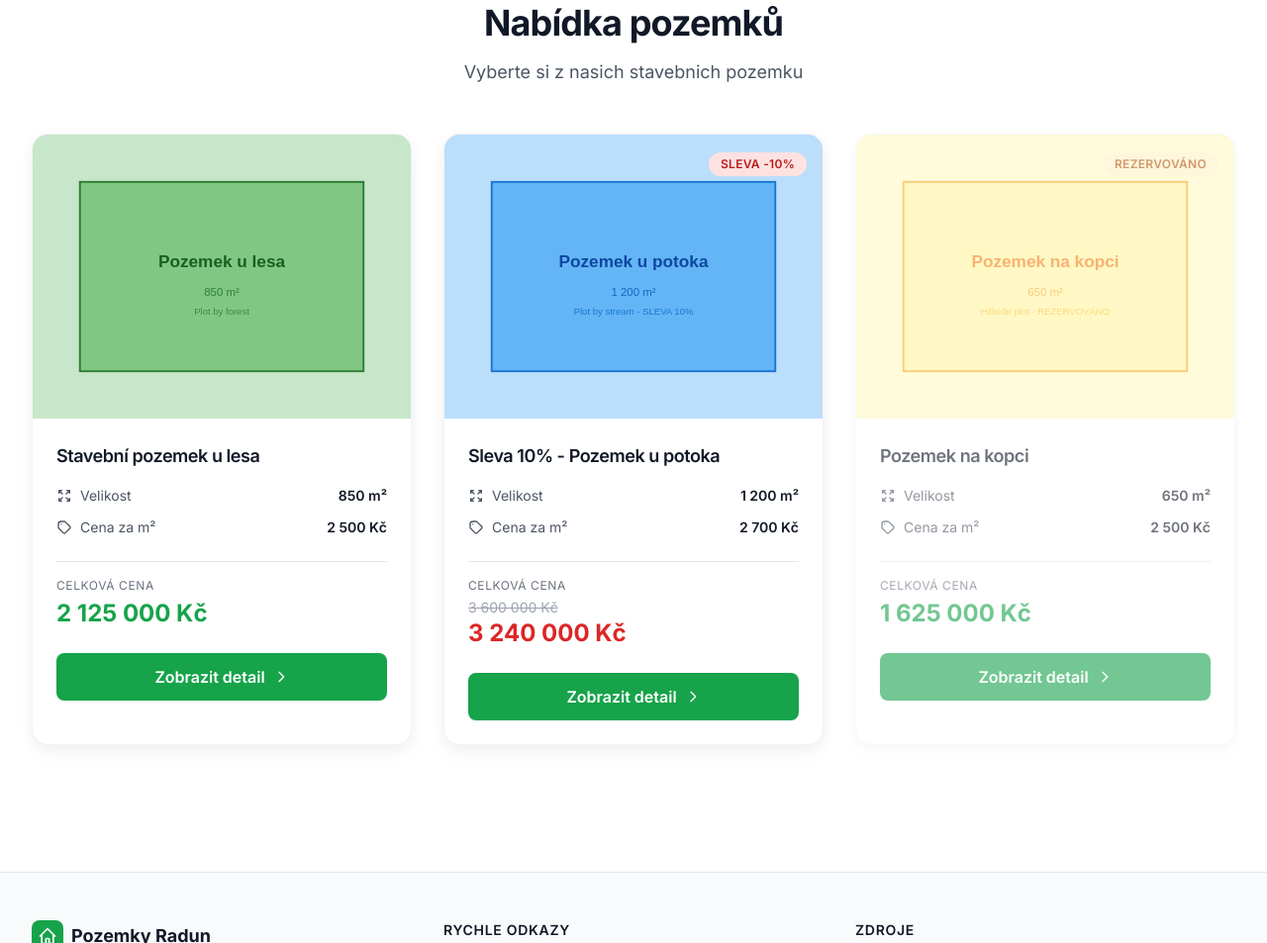
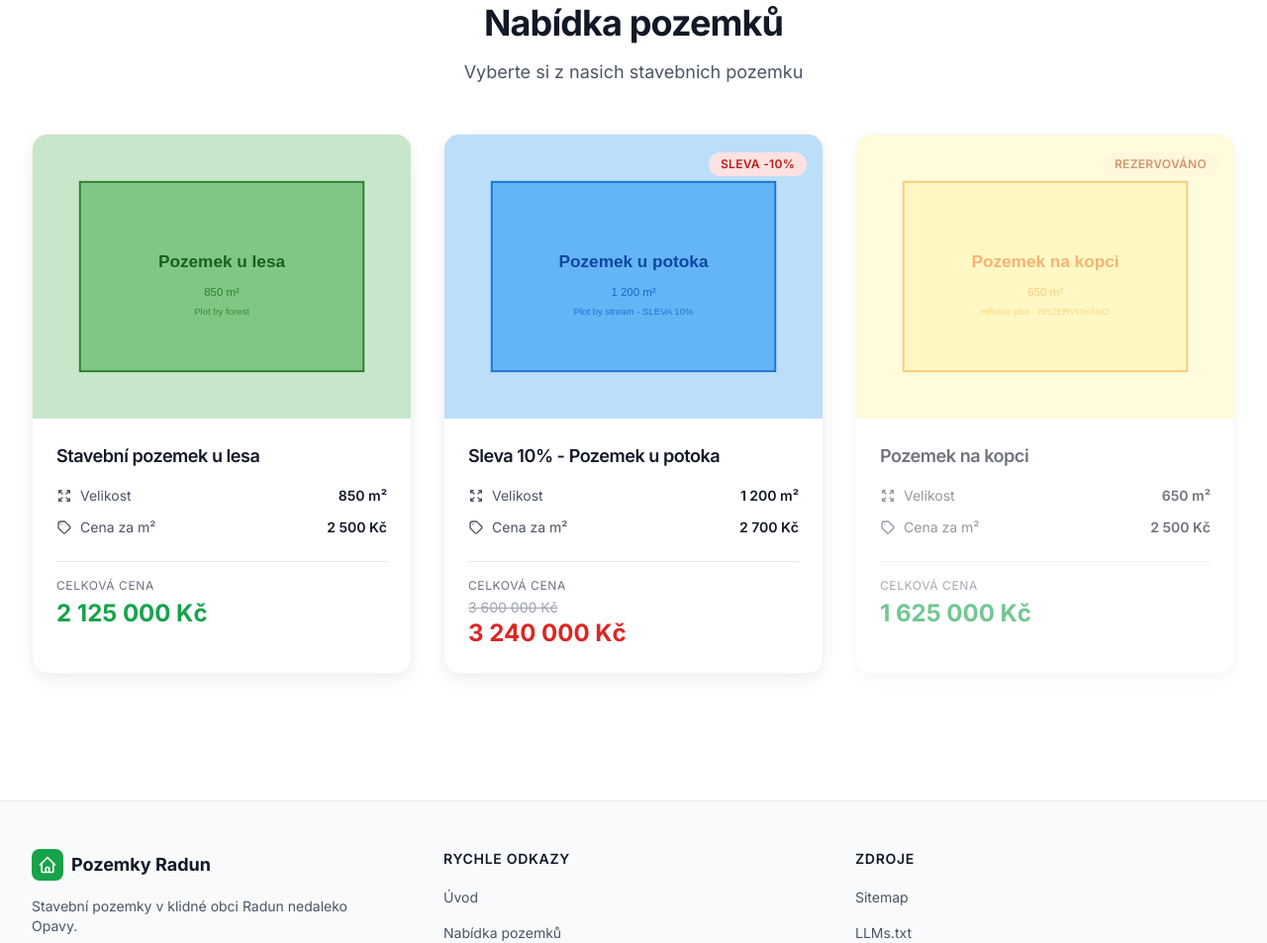
Before and after one commit to data4sci/radun_pozemky, an Astro site: page /cs in a window 1280 px wide. Shown: the part 2591-3544 px from the top of the page at 99% size. Built offline with nearby package versions, Linux system fonts and the light colour scheme; Astro itself is replaced by a stand-in of ours.

Commit message:
refactor: replace button with click anywhere on the card

```diff
--- a/src/components/OfferCard.astro
+++ b/src/components/OfferCard.astro
@@ -2,7 +2,6 @@
 import { t, formatPrice, offerPathSegment, type Language } from '../utils/i18n';
 import type { Offer } from '../utils/offers';
 import Badge from './Badge.astro';
-import Button from './Button.astro';
 
 interface Props {
   offer: Offer;
@@ -38,9 +37,10 @@ const detailUrl = `/${lang}/${offerPathSegment[lang]}/${offer.slug[lang]}/`;
 const isReservedOrInactive = offer.status === 'reserved' || offer.status === 'inactive';
 ---
 
-<article
+<a
+  href={detailUrl}
   class:list={[
-    'card card-hover group',
+    'card card-hover group block cursor-pointer',
     isReservedOrInactive && 'opacity-60'
   ]}
 >
@@ -110,7 +110,7 @@ const isReservedOrInactive = offer.status === 'reserved' || offer.status === 'in
     <div class="border-t border-gray-200 dark:border-gray-700 my-4"></div>
 
     <!-- Price -->
-    <div class="mb-6">
+    <div>
       <div class="text-xs uppercase tracking-wider text-gray-500 dark:text-gray-400 mb-1">
         {t('offer.total_price', lang)}
       </div>
@@ -129,13 +129,5 @@ const isReservedOrInactive = offer.status === 'reserved' || offer.status === 'in
         </div>
       )}
     </div>
-
-    <!-- CTA -->
-    <Button href={detailUrl} variant="primary" fullWidth>
-      {t('offer.view_details', lang)}
-      <svg class="w-4 h-4 ml-2" fill="none" stroke="currentColor" viewBox="0 0 24 24">
-        <path stroke-linecap="round" stroke-linejoin="round" stroke-width="2" d="M9 5l7 7-7 7" />
-      </svg>
-    </Button>
   </div>
-</article>
+</a>
```
